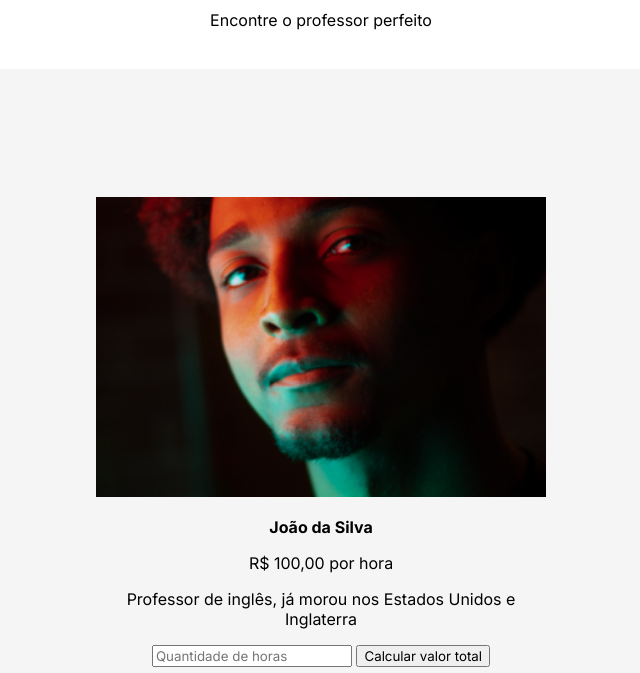
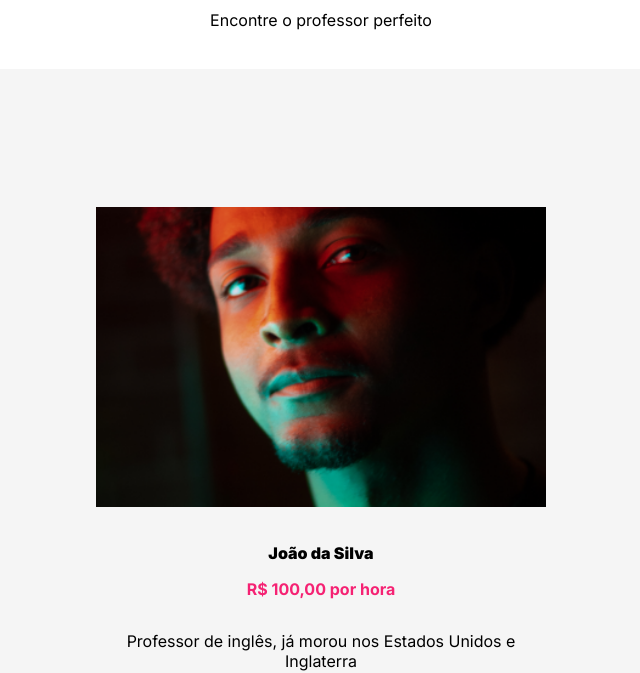
Before and after one commit to clecio-sousa/my-teacher, a plain HTML site: page index.html in a window 1280 px wide. Shown: the part 131-804 px from the top of the page, without its empty margins (319-959 px from the left). Drawn offline with Linux system fonts and the light colour scheme.

Commit message:
Estilizacao CSS

```diff
--- a/static/css/style.css
+++ b/static/css/style.css
@@ -27,11 +27,56 @@ main{
 }
 
 .teacher-container{
-    width: 450px;
+    max-width: 450px;
+    padding:10px;
     margin: 0 auto; /*MARGENS CIMA E BAIXO SÃO ZERADAS E ESQ E DIR SÃO AUTOMATICAS*/
     margin-bottom: 5rem;
     text-align: center;
 }
 .teacher-img{
     width: 100%; /* A IMAGEM OCUPA TODA A AREA DA SECAO CONTAINER*/
+    margin-bottom: 1rem ;
 }
+
+.teacher-name{
+    font-weight: 900;
+}
+
+.teacher-price{
+    font-weight: 700;
+    color: #f52273;
+}
+
+.teacher-description{
+    margin-top: 2rem;
+    margin-bottom: 2rem;
+}
+
+.teacher-contract{
+    border-color:red;
+    display: flex;
+    justify-content: space-between;
+}
+
+.teacher-contract-hours{
+    width: 48%;
+    color: #565656;
+    background-color: #f5f5f5;
+    outline: none; /* BORDAS SEM COMPORTAMENTO NO CLIQUE*/
+    border: 1px solid #c4c4c4;
+    padding: 1rem 0;
+    text-align: center;
+}
+
+.teacher-contract-button{
+    width: 48%;
+    color: #fff;
+    background-color: #f52273;
+    border: none;
+    font-weight: 900;
+    transition: 0.5s;
+}
+.teacher-contract-button:hover{
+    color: #f52273;
+    background-color: white;
+}
```
